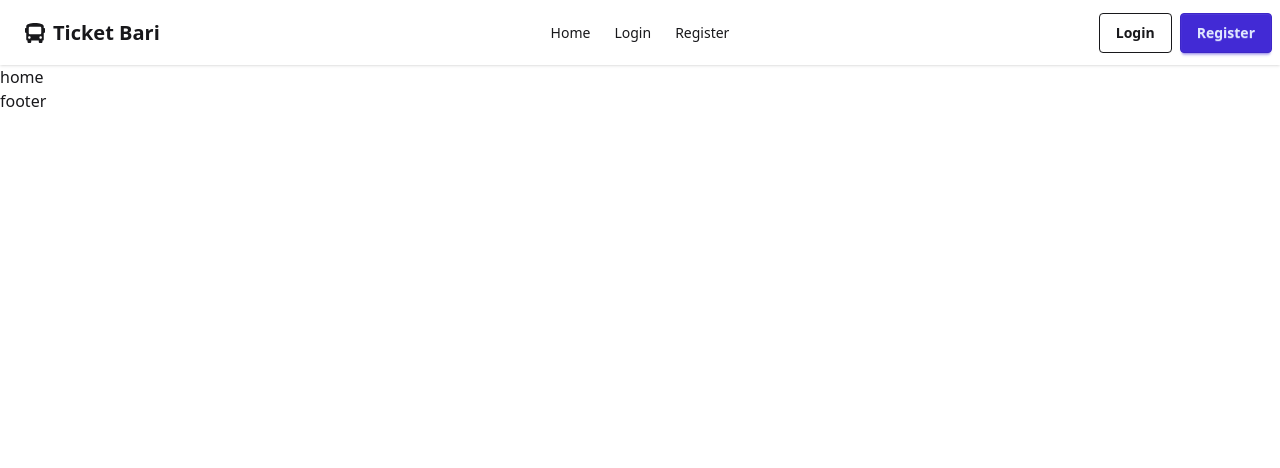
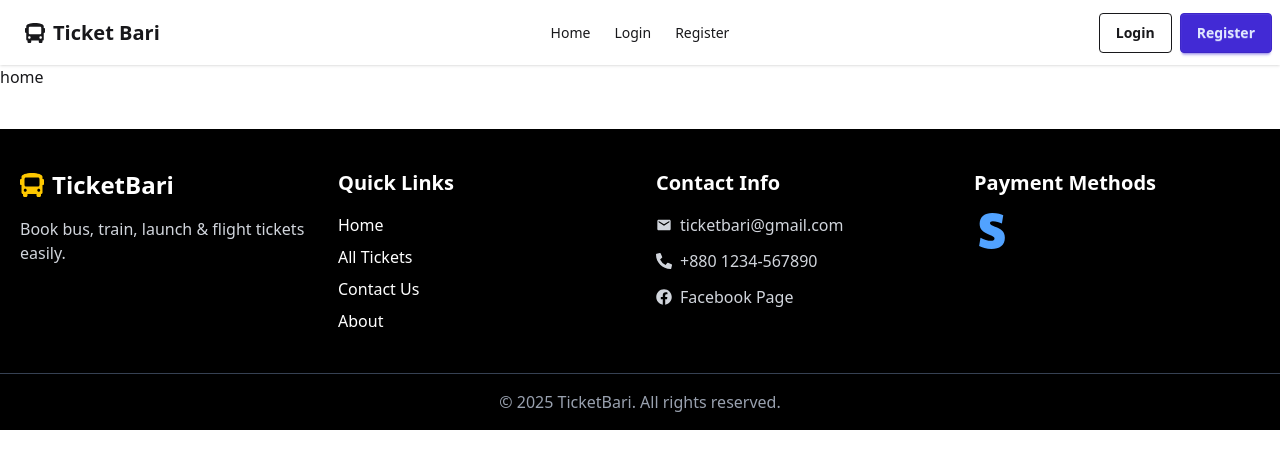
Before and after one commit to BibiFatemaSaima/My-Ass11-Client, a React (Vite) app: page / in a window 1280 px wide. Shown: the top 468 px of the page. Built offline with nearby package versions, Linux system fonts and the light colour scheme; no server answers.

Commit message:
added a footer

```diff
--- a/src/Components/Footer/Footer.jsx
+++ b/src/Components/Footer/Footer.jsx
@@ -1,11 +1,123 @@
-import React from 'react';
+import React from "react";
+import { NavLink } from "react-router";
+import { FaBus, FaFacebook, FaPhoneAlt } from "react-icons/fa";
+import { MdEmail } from "react-icons/md";
+import { SiStripe } from "react-icons/si";
 
 const Footer = () => {
-    return (
+  return (
+    <footer className="bg-black text-white mt-10">
+
+      {/* Main Footer */}
+      <div className="max-w-7xl mx-auto px-5 py-10 grid grid-cols-1 md:grid-cols-2 lg:grid-cols-4 gap-8">
+
+        {/* Column 1 */}
         <div>
-            footer
+
+          <div className="flex items-center gap-2 text-2xl font-bold mb-4">
+            <FaBus className="text-yellow-400" />
+            <h2>TicketBari</h2>
+          </div>
+
+          <p className="text-gray-300">
+            Book bus, train, launch & flight tickets easily.
+          </p>
+
         </div>
-    );
+
+        {/* Column 2 */}
+        <div>
+
+          <h3 className="text-xl font-semibold mb-4">
+            Quick Links
+          </h3>
+
+          <ul className="space-y-2">
+
+            <li>
+              <NavLink to="/" className="hover:text-yellow-400">
+                Home
+              </NavLink>
+            </li>
+
+            <li>
+              <NavLink to="/allTickets" className="hover:text-yellow-400">
+                All Tickets
+              </NavLink>
+            </li>
+
+            <li>
+              <NavLink to="/contact" className="hover:text-yellow-400">
+                Contact Us
+              </NavLink>
+            </li>
+
+            <li>
+              <NavLink to="/about" className="hover:text-yellow-400">
+                About
+              </NavLink>
+            </li>
+
+          </ul>
+
+        </div>
+
+        {/* Column 3 */}
+        <div>
+
+          <h3 className="text-xl font-semibold mb-4">
+            Contact Info
+          </h3>
+
+          <div className="space-y-3 text-gray-300">
+
+            <p className="flex items-center gap-2">
+              <MdEmail />
+              ticketbari@gmail.com
+            </p>
+
+            <p className="flex items-center gap-2">
+              <FaPhoneAlt />
+              +880 1234-567890
+            </p>
+
+            <p className="flex items-center gap-2">
+              <FaFacebook />
+              Facebook Page
+            </p>
+
+          </div>
+
+        </div>
+
+        {/* Column 4 */}
+        <div>
+
+          <h3 className="text-xl font-semibold mb-4">
+            Payment Methods
+          </h3>
+
+          <div className="flex items-center gap-3 text-4xl">
+
+            <SiStripe className="text-blue-400" />
+
+          </div>
+
+        </div>
+
+      </div>
+
+      {/* Bottom Bar */}
+      <div className="border-t border-gray-700 text-center py-4 text-gray-400">
+
+        <p>
+          © 2025 TicketBari. All rights reserved.
+        </p>
+
+      </div>
+
+    </footer>
+  );
 };
 
 export default Footer;
```
